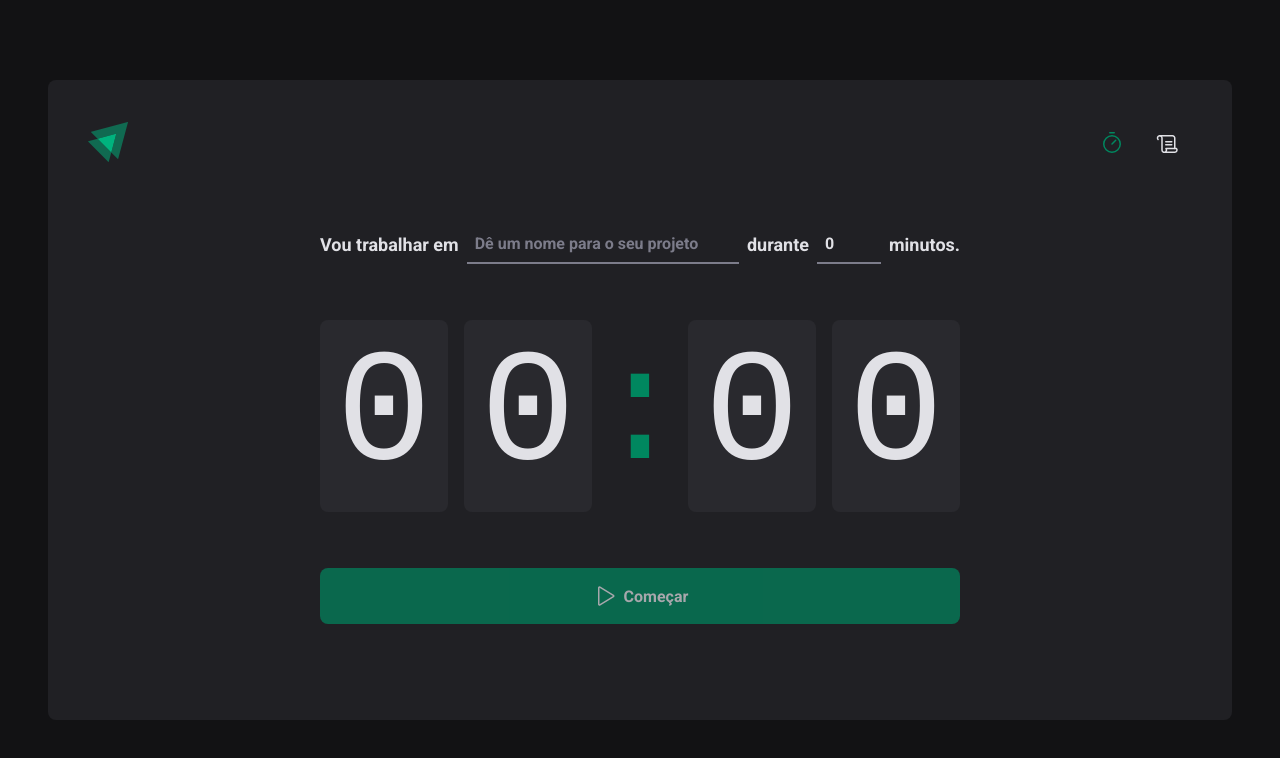
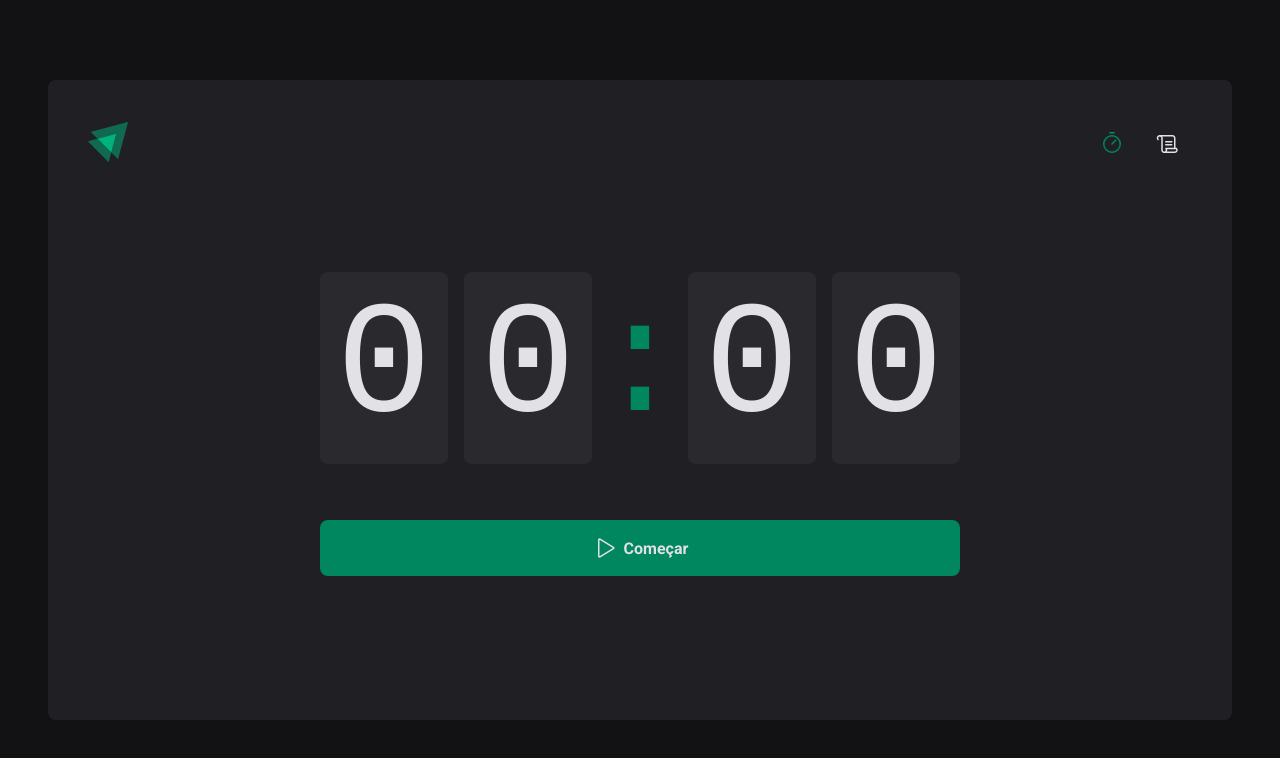
Before and after one commit to CaioScatolino/02-ignite-timer, a React (Vite) app: page / in a window 1280 px wide. Shown: the top 758 px of the page. Built offline with nearby package versions, Linux system fonts and the light colour scheme.

Commit message:
Separando componentes da home

```diff
--- /dev/null
+++ b/src/pages/Home/components/Countdown/index.tsx
@@ -0,0 +1,60 @@
+import { differenceInSeconds } from 'date-fns'
+import { useContext, useEffect, useState } from 'react'
+import { CyclesContext } from '../..'
+import { CountdownContainer, Separator } from './styles'
+
+export function Countdown() {
+  const { activeCycle, activeCycleId, markCurrentCycleAsFinished } =
+    useContext(CyclesContext)
+  const [amountSecondsPassed, setAmountSecondsPassed] = useState(0)
+
+  const totalSeconds = activeCycle ? activeCycle.minutesAmount * 60 : 0
+
+  useEffect(() => {
+    let interval: number
+    if (activeCycle) {
+      interval = setInterval(() => {
+        const secondsDifference = differenceInSeconds(
+          new Date(),
+          activeCycle.startDate,
+        )
+
+        if (secondsDifference >= totalSeconds) {
+          markCurrentCycleAsFinished()
+          setAmountSecondsPassed(totalSeconds)
+          clearInterval(interval)
+        } else {
+          setAmountSecondsPassed(secondsDifference)
+        }
+      }, 1000)
+    }
+
+    return () => {
+      clearInterval(interval)
+    }
+  }, [activeCycle, activeCycleId, totalSeconds, markCurrentCycleAsFinished])
+
+  const currentSeconds = activeCycle ? totalSeconds - amountSecondsPassed : 0
+
+  const minutesAmount = Math.floor(currentSeconds / 60) // arredonda para baixo
+  const secondsAmount = currentSeconds % 60 // pega quantos segundos sobram apos dividir por 60
+
+  const minutes = String(minutesAmount).padStart(2, '0') // se ela não tiver 2 digitos, adiciona 0 no inicio
+  const seconds = String(secondsAmount).padStart(2, '0') // se ela não tiver 2 digitos, adiciona 0 no inicio
+
+  useEffect(() => {
+    if (activeCycle) {
+      document.title = `${minutes}:${seconds}`
+    }
+  }, [minutes, seconds, activeCycle])
+
+  return (
+    <CountdownContainer>
+      <span>{minutes[0]}</span> {/* pega a primeira letra da String */}
+      <span>{minutes[1]}</span> {/* pega a segunda letra da String */}
+      <Separator>:</Separator>
+      <span>{seconds[0]}</span>
+      <span>{seconds[1]}</span>
+    </CountdownContainer>
+  )
+}
--- /dev/null
+++ b/src/pages/Home/components/Countdown/styles.ts
@@ -0,0 +1,27 @@
+import styled from 'styled-components'
+
+export const CountdownContainer = styled.div`
+  font-family: 'Roboto-Mono', monospace;
+  font-size: 10rem;
+  line-height: 8rem;
+  color: ${(props) => props.theme['gray-100']};
+
+  display: flex;
+  gap: 1rem;
+
+  span {
+    background: ${(props) => props.theme['gray-700']};
+    padding: 2rem 1rem;
+    border-radius: 8px;
+  }
+`
+
+export const Separator = styled.div`
+  padding: 2rem 0;
+  color: ${(props) => props.theme['green-500']};
+  width: 4rem;
+  overflow: hidden;
+
+  display: flex;
+  justify-content: center;
+`
--- /dev/null
+++ b/src/pages/Home/components/newCycleForm/index.tsx
@@ -0,0 +1,58 @@
+import { FormContainer, MinutesAmountInput, TaskInput } from './styles'
+import * as zod from 'zod'
+import { useForm } from 'react-hook-form'
+import { zodResolver } from '@hookform/resolvers/zod'
+
+
+
+const newCycleFormValidationSchema = zod.object({
+  task: zod.string().min(1, 'Informe a tarefa'),
+  minutesAmount: zod
+    .number()
+    .min(1, 'O valor precisa ser de no mínimo 5 min')
+    .max(60, 'O ciclo precisa ser de no máximo 60 min'),
+})
+type newCycleFormData = zod.infer<typeof newCycleFormValidationSchema>
+
+const { register, handleSubmit, watch, reset } = useForm<newCycleFormData>({
+  resolver: zodResolver(newCycleFormValidationSchema),
+  defaultValues: {
+    task: '',
+    minutesAmount: 0,
+  },
+})
+export function NewCycleForm() {
+  return (
+    <FormContainer>
+      <label htmlFor="task">Vou trabalhar em</label>
+      <TaskInput
+        type="text"
+        id="task"
+        list="task-suggestions"
+        placeholder="Dê um nome para o seu projeto"
+        disabled={!!activeCycle} // converte para boolean
+        {...register('task')}
+      />
+
+      <datalist id="task-suggestions">
+        <option value="Projeto 1"></option>
+        <option value="Projeto 2"></option>
+        <option value="Projeto 3"></option>
+        <option value="Abacate"></option>
+      </datalist>
+
+      <label htmlFor="">durante</label>
+      <MinutesAmountInput
+        type="number"
+        id="minutesAmount"
+        placeholder="00"
+        step={5}
+        min={1}
+        max={60}
+        disabled={!!activeCycle}
+        {...register('minutesAmount', { valueAsNumber: true })}
+      />
+      <span>minutos.</span>
+    </FormContainer>
+  )
+}
--- /dev/null
+++ b/src/pages/Home/components/newCycleForm/styles.ts
@@ -0,0 +1,44 @@
+import styled from 'styled-components'
+
+export const FormContainer = styled.div`
+  width: 100%;
+  display: flex;
+  align-items: center;
+  justify-content: center;
+  gap: 0.5rem;
+  color: ${(props) => props.theme['gray-100']};
+  font-size: 1.125rem;
+  font-weight: bold;
+  flex-wrap: wrap;
+`
+
+const BaseInput = styled.input`
+  background: transparent;
+  height: 2.5rem;
+  border: 0;
+  border-bottom: 2px solid ${(props) => props.theme['gray-500']};
+  font-weight: bold;
+  font-size: 1rem;
+  padding: 0 0.5rem;
+  color: ${(props) => props.theme['gray-100']};
+
+  &::placeholder {
+    color: ${(props) => props.theme['gray-500']};
+  }
+
+  &:focus {
+    box-shadow: none;
+    border-color: ${(props) => props.theme['green-500']};
+  }
+`
+
+export const TaskInput = styled(BaseInput)`
+  flex: 1;
+
+  &::-webkit-calendar-picker-indicator {
+    display: none !important;
+  }
+`
+export const MinutesAmountInput = styled(BaseInput)`
+  width: 4rem;
+`
--- a/src/pages/Home/index.tsx
+++ b/src/pages/Home/index.tsx
@@ -1,28 +1,17 @@
 import { HandPalm, Play } from 'phosphor-react'
 import { useForm } from 'react-hook-form'
 import { zodResolver } from '@hookform/resolvers/zod'
-import { useEffect, useState } from 'react'
+import { createContext, useEffect, useState } from 'react'
 import * as zod from 'zod'
 import { differenceInSeconds } from 'date-fns'
 
 import {
-  CountdownContainer,
-  FormContainer,
   HomeContainer,
-  MinutesAmountInput,
-  Separator,
   StartCountdownButton,
   StopCountdownButton,
-  TaskInput,
 } from './styles'
-
-const newCycleFormValidationSchema = zod.object({
-  task: zod.string().min(1, 'Informe a tarefa'),
-  minutesAmount: zod
-    .number()
-    .min(5, 'O valor precisa ser de no mínimo 5 min')
-    .max(60, 'O ciclo precisa ser de no máximo 60 min'),
-})
+import { NewCycleForm } from './components/newCycleForm'
+import { Countdown } from './components/Countdown'
 
 // interface newCycleFormData {
 //   task: string
@@ -30,7 +19,6 @@
 // }
 
 // pegando a tipagem do newCycleFormValidationSchema usando o zod
-type newCycleFormData = zod.infer<typeof newCycleFormValidationSchema>
 
 interface Cycle {
   id: string
@@ -38,55 +26,52 @@
   minutesAmount: number
   startDate: Date
   interruptedDate?: Date
+  finishedDate?: Date
 }
+
+interface CycleContextType {
+  activeCycle: Cycle | undefined
+  activeCycleId: string | null
+  markCurrentCycleAsFinished: () => void
+}
+
+export const CyclesContext = createContext({} as CycleContextType)
 
 export function Home() {
   const [cycles, setCycles] = useState<Cycle[]>([])
   const [activeCycleId, setActiveCycleId] = useState<string | null>(null)
-  const [amountSecondsPassed, setAmountSecondsPassed] = useState(0)
-
-  const { register, handleSubmit, watch, reset } = useForm<newCycleFormData>({
-    resolver: zodResolver(newCycleFormValidationSchema),
-    defaultValues: {
-      task: '',
-      minutesAmount: 0,
-    },
-  })
 
   const activeCycle = cycles.find((cycle) => cycle.id === activeCycleId)
 
-  useEffect(() => {
-    let interval: number
-    if (activeCycle) {
-      interval = setInterval(() => {
-        setAmountSecondsPassed(
-          differenceInSeconds(new Date(), activeCycle.startDate),
-        )
-      }, 1000)
-    }
-
-    return () => {
-      clearInterval(interval)
-    }
-  }, [activeCycle])
-
-  function handleCreateNewCycle(data: newCycleFormData) {
-    const newCycle: Cycle = {
-      id: String(new Date().getTime()),
-      task: data.task,
-      minutesAmount: data.minutesAmount,
-      startDate: new Date(),
-    }
-
-    setCycles((oldState) => [...oldState, newCycle])
-    setActiveCycleId(newCycle.id)
-    setAmountSecondsPassed(0)
-    reset()
+  function markCurrentCycleAsFinished() {
+    setCycles((state) =>
+      state.map((cycle) => {
+        if (cycle.id === activeCycleId) {
+          return { ...cycle, finishedDate: new Date() }
+        } else {
+          return cycle
+        }
+      }),
+    )
   }
 
+  // function handleCreateNewCycle(data: newCycleFormData) {
+  //   const newCycle: Cycle = {
+  //     id: String(new Date().getTime()),
+  //     task: data.task,
+  //     minutesAmount: data.minutesAmount,
+  //     startDate: new Date(),
+  //   }
+
+  //   setCycles((oldState) => [...oldState, newCycle])
+  //   setActiveCycleId(newCycle.id)
+  //   setAmountSecondsPassed(0)
+  //   reset()
+  // }
+
   function handleInterruptCycle() {
-    setCycles(
-      cycles.map((cycle) => {
+    setCycles((state) =>
+      state.map((cycle) => {
         if (cycle.id === activeCycleId) {
           return { ...cycle, interruptedDate: new Date() }
         } else {
@@ -97,75 +82,26 @@
     setActiveCycleId(null)
   }
 
-  const totalSeconds = activeCycle ? activeCycle.minutesAmount * 60 : 0
-  const currentSeconds = activeCycle ? totalSeconds - amountSecondsPassed : 0
+  // observar o campo de task em tempo real com o watch
+  // const task = watch('task')
+  // const isSubmitDisabled = !task
 
-  const minutesAmount = Math.floor(currentSeconds / 60) // arredonda para baixo
-  const secondsAmount = currentSeconds % 60 // pega quantos segundos sobram apos dividir por 60
-
-  const minutes = String(minutesAmount).padStart(2, '0') // se ela não tiver 2 digitos, adiciona 0 no inicio
-  const seconds = String(secondsAmount).padStart(2, '0') // se ela não tiver 2 digitos, adiciona 0 no inicio
-
-  useEffect(() => {
-    if (activeCycle) {
-      document.title = `${minutes}:${seconds}`
-    }
-  }, [minutes, seconds, activeCycle])
-
-  // observar o campo de task em tempo real com o watch
-  const task = watch('task')
-  const isSubmitDisabled = !task
-
-  console.log(cycles)
   return (
     <HomeContainer>
-      <form onSubmit={handleSubmit(handleCreateNewCycle)}>
-        <FormContainer>
-          <label htmlFor="task">Vou trabalhar em</label>
-          <TaskInput
-            type="text"
-            id="task"
-            list="task-suggestions"
-            placeholder="Dê um nome para o seu projeto"
-            disabled={!!activeCycle} // converte para boolean
-            {...register('task')}
-          />
-
-          <datalist id="task-suggestions">
-            <option value="Projeto 1"></option>
-            <option value="Projeto 2"></option>
-            <option value="Projeto 3"></option>
-            <option value="Abacate"></option>
-          </datalist>
-
-          <label htmlFor="">durante</label>
-          <MinutesAmountInput
-            type="number"
-            id="minutesAmount"
-            placeholder="00"
-            step={5}
-            // min={5}
-            // max={60}
-            disabled={!!activeCycle}
-            {...register('minutesAmount', { valueAsNumber: true })}
-          />
-          <span>minutos.</span>
-        </FormContainer>
-
-        <CountdownContainer>
-          <span>{minutes[0]}</span> {/* pega a primeira letra da String */}
-          <span>{minutes[1]}</span> {/* pega a segunda letra da String */}
-          <Separator>:</Separator>
-          <span>{seconds[0]}</span>
-          <span>{seconds[1]}</span>
-        </CountdownContainer>
+      <form /*onSubmit={handleSubmit(handleCreateNewCycle)}*/>
+        <CyclesContext.Provider
+          value={{ activeCycle, activeCycleId, markCurrentCycleAsFinished }}
+        >
+          {/* <NewCycleForm /> */}
+          <Countdown />
+        </CyclesContext.Provider>
 
         {activeCycle ? (
           <StopCountdownButton onClick={handleInterruptCycle} type="button">
             <HandPalm size={24} /> Interromper
           </StopCountdownButton>
         ) : (
-          <StartCountdownButton type="submit" disabled={isSubmitDisabled}>
+          <StartCountdownButton type="submit" /*disabled={isSubmitDisabled}*/>
             <Play size={24} /> Começar
           </StartCountdownButton>
         )}
--- a/src/pages/Home/styles.ts
+++ b/src/pages/Home/styles.ts
@@ -13,75 +13,6 @@
     align-items: center;
     gap: 3.5rem;
   }
-`
-
-export const FormContainer = styled.div`
-  width: 100%;
-  display: flex;
-  align-items: center;
-  justify-content: center;
-  gap: 0.5rem;
-  color: ${(props) => props.theme['gray-100']};
-  font-size: 1.125rem;
-  font-weight: bold;
-  flex-wrap: wrap;
-`
-
-const BaseInput = styled.input`
-  background: transparent;
-  height: 2.5rem;
-  border: 0;
-  border-bottom: 2px solid ${(props) => props.theme['gray-500']};
-  font-weight: bold;
-  font-size: 1rem;
-  padding: 0 0.5rem;
-  color: ${(props) => props.theme['gray-100']};
-
-  &::placeholder {
-    color: ${(props) => props.theme['gray-500']};
-  }
-
-  &:focus {
-    box-shadow: none;
-    border-color: ${(props) => props.theme['green-500']};
-  }
-`
-
-export const TaskInput = styled(BaseInput)`
-  flex: 1;
-
-  &::-webkit-calendar-picker-indicator {
-    display: none !important;
-  }
-`
-export const MinutesAmountInput = styled(BaseInput)`
-  width: 4rem;
-`
-
-export const CountdownContainer = styled.div`
-  font-family: 'Roboto-Mono', monospace;
-  font-size: 10rem;
-  line-height: 8rem;
-  color: ${(props) => props.theme['gray-100']};
-
-  display: flex;
-  gap: 1rem;
-
-  span {
-    background: ${(props) => props.theme['gray-700']};
-    padding: 2rem 1rem;
-    border-radius: 8px;
-  }
-`
-
-export const Separator = styled.div`
-  padding: 2rem 0;
-  color: ${(props) => props.theme['green-500']};
-  width: 4rem;
-  overflow: hidden;
-
-  display: flex;
-  justify-content: center;
 `
 
 export const BaseCountdownButton = styled.button`
```
